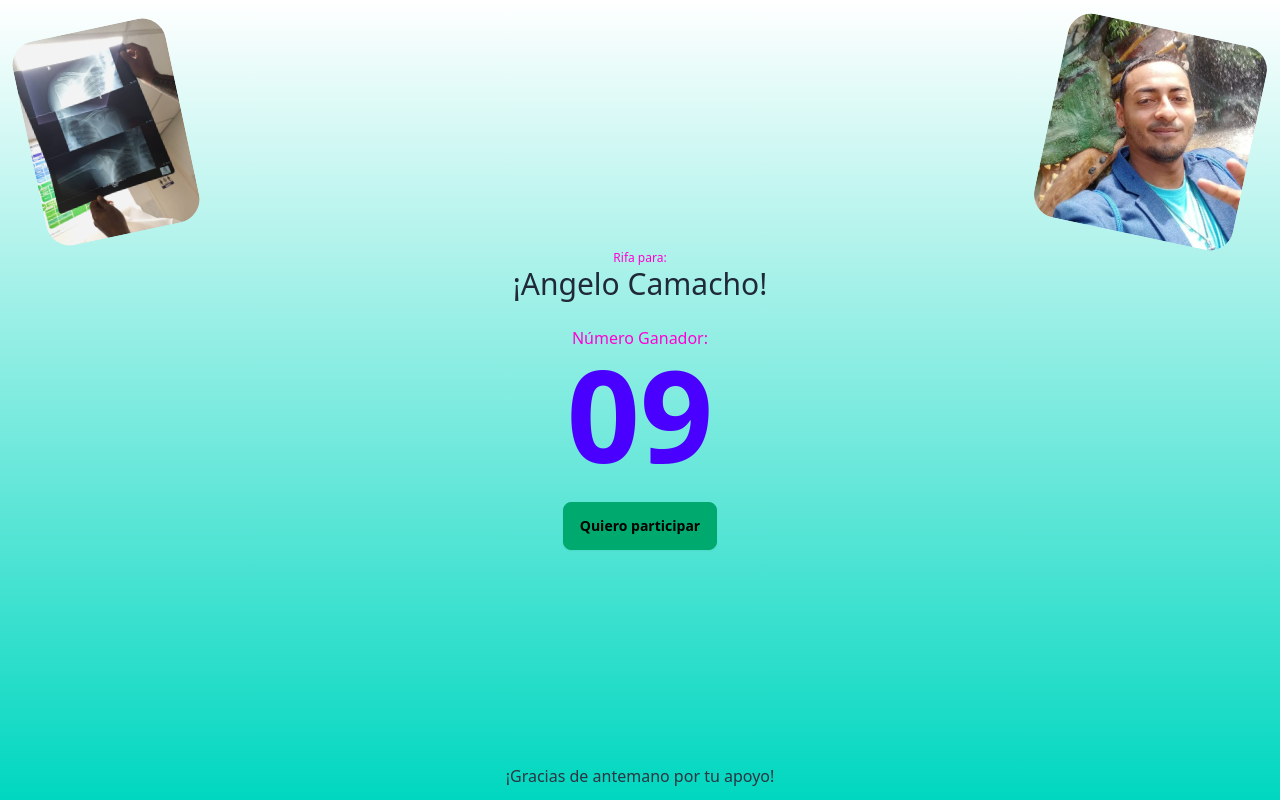
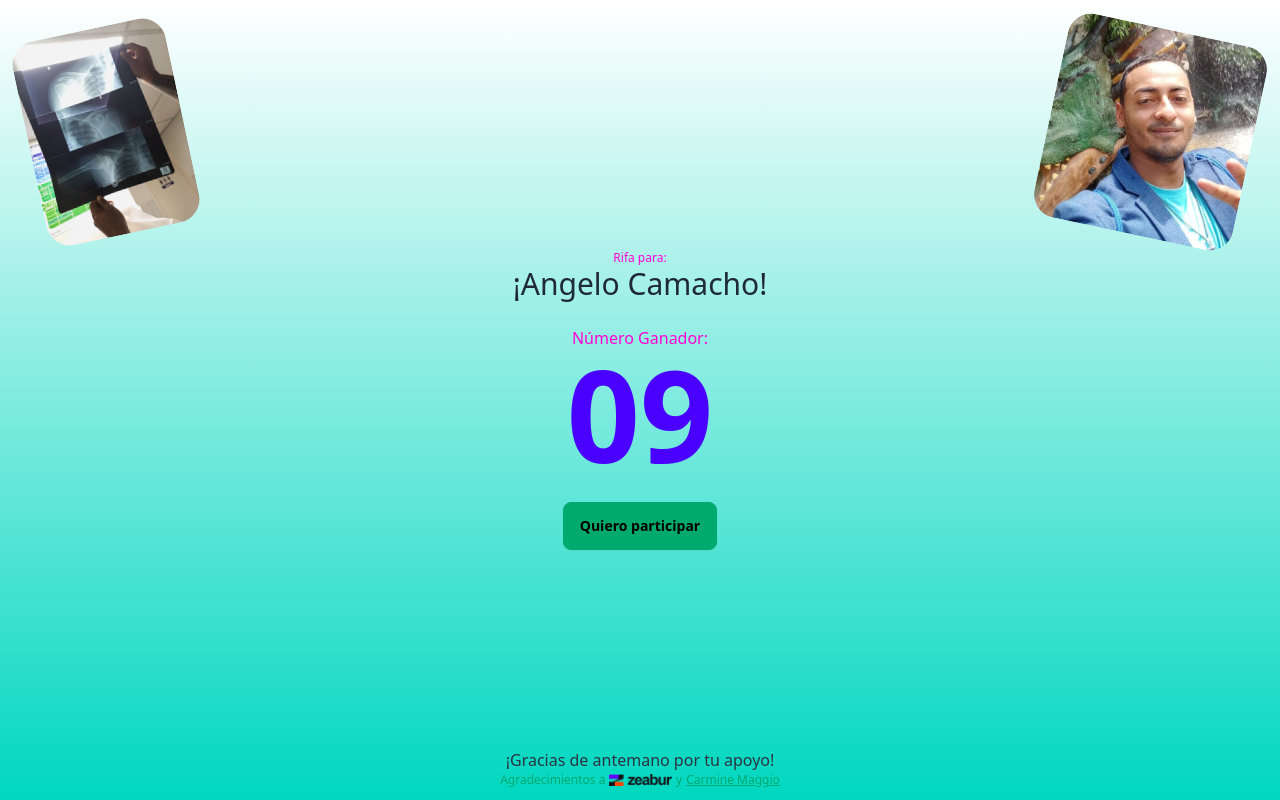
Before and after one commit to CarmineMM/rifa-angelo, a React (Vite) app: page / in a window 1280 px wide. Built offline with nearby package versions, Linux system fonts and the light colour scheme.

Commit message:
feat: agregar agradecimientos y zeabur logo

```diff
--- a/src/App.tsx
+++ b/src/App.tsx
@@ -2,6 +2,7 @@ import WantParticipate from './components/WantParticipate';
 import primaryImg from './assets/WhatsApp Image 2024-09-19 at 5.16.25 PM.jpeg'
 import secondaryImg from './assets/WhatsApp Image 2024-10-13 at 2.16.57 PM.jpeg'
 import Counter from './components/Counter';
+import Acknowledgements from './components/Acknowledgements';
 
 export default function App() {
   return (
@@ -15,9 +16,7 @@ export default function App() {
         <Counter />
         <WantParticipate />
       </div>
-      <div className='absolute bottom-7 md:bottom-3 text-neutral'>
-        <p>¡Gracias de antemano por tu apoyo!</p>
-      </div>
+      <Acknowledgements />
     </main>
   )
 }
--- /dev/null
+++ b/src/components/Acknowledgements.tsx
@@ -0,0 +1,17 @@
+import React from 'react'
+import ZeaburLogo from '../assets/zeabur-logo.png'
+
+const Acknowledgements = () => {
+    return (
+        <div className='absolute bottom-7 md:bottom-3 text-neutral text-center'>
+            <p>¡Gracias de antemano por tu apoyo!</p>
+            <p className='text-xs text-success flex gap-1 items-center'>
+                <p>Agradecimientos a</p>
+                <a className='underline flex' href="https://zeabur.com?referralCode=CarmineMM" target='_blank'><img src={ZeaburLogo} alt="" className='w-15 h-3' /></a>
+                <p> y </p>
+                <a href="https://github.com/" target='_blank' className='underline'>Carmine Maggio</a></p>
+        </div>
+    )
+}
+
+export default Acknowledgements
--- a/src/components/NumberAvailable.tsx
+++ b/src/components/NumberAvailable.tsx
@@ -39,6 +39,7 @@ const NumberAvailable = () => {
                                     className={`hover:bg-base-300 transition cursor-pointer px-2 py-1 ${alreadyUsed.includes(num) ? 'bg-success-content text-base-200 tooltip' : ''}`}
                                     onClick={(e) => handleClickNum(e, num)}
                                     data-tip="Este número ya fue usado"
+                                    type='button'
                                 >{num < 10 ? `0${num}` : num}</button>
                             </li>
                         ))}
@@ -60,6 +61,7 @@ const NumberAvailable = () => {
                     <div className="modal-action">
                         <button
                             className="btn"
+                            type='button'
                             onClick={(e) => {
                                 e.preventDefault()
                                 modalRef.current?.close()
```
Also changed, not shown: src/assets/zeabur-logo.png (added).
